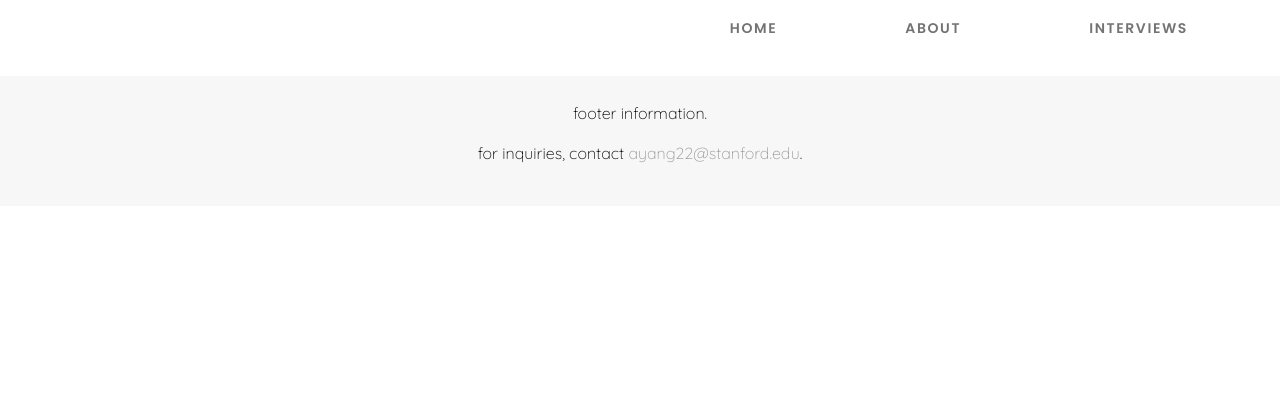
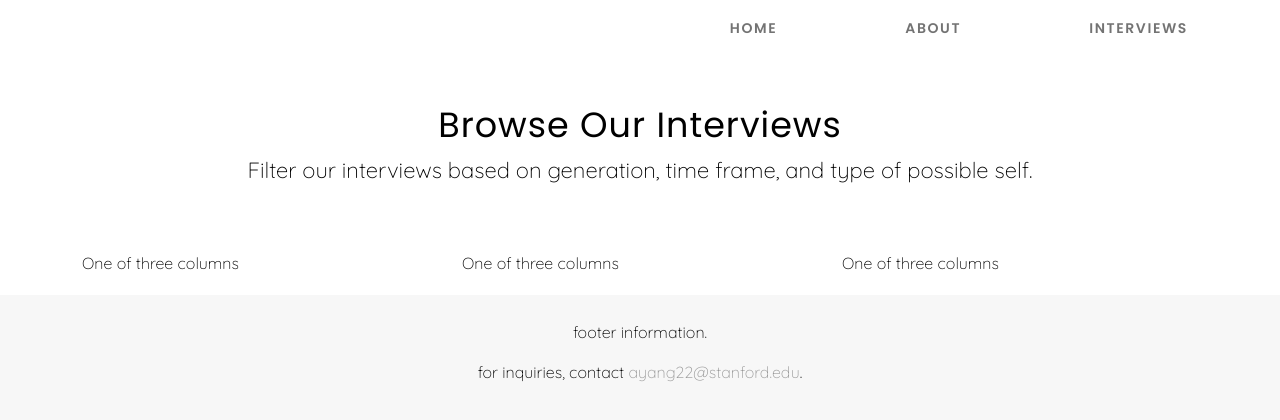
Before and after one commit to katherinevivianw/project-disconnection, a plain HTML site: page interviews.html in a window 1280 px wide. Drawn offline with nearby package versions, Linux system fonts and the light colour scheme.

Commit message:
interviews page heading

```diff
--- a/css/style.css
+++ b/css/style.css
@@ -135,6 +135,30 @@ a:hover {
     font-weight: 500;
 }
 
+/* interviews content */
+
+.interviews-heading {
+    position: relative;
+    padding-top: 3rem;
+    padding-bottom: 3rem;
+}
+
+.interviews-heading .interviews-headline {
+    position: relative;
+    font-family: "Poppins", sans-serif;
+    font-size: 35px;
+    font-weight: 400;
+    letter-spacing: 1px;
+    text-transform: capitalize;
+    color: #000;
+}
+
+.interviews-heading .interviews-desc {
+    position: relative;
+    font-size: 22px;
+    font-weight: 500;
+}
+
 /* footer */
 
 .footer {
--- a/interviews.html
+++ b/interviews.html
@@ -60,6 +60,33 @@
     </div>
     <!-- header end -->
 
+    <!-- interviews start -->
+    <!-- interviews heading start -->
+    <div class="interviews-heading">
+      <!-- brief intro -->
+      <figure class="text-center">
+        <h1 class="interviews-headline">browse our interviews</h1>
+        <p class="interviews-desc">Filter our interviews based on generation, time frame, and type of possible self.</p>
+      </figure>
+    </div>
+    <!-- interviews heading end -->
+
+    <!-- interviews search start -->
+    <div class="container">
+      <div class="row justify-content-center align-items-center">
+        <div class="col-sm">
+          One of three columns
+        </div>
+        <div class="col-sm">
+          One of three columns
+        </div>
+        <div class="col-sm">
+          One of three columns
+        </div>
+      </div>
+    </div>
+    <!-- interviews search end -->
+
   </div>
   <!-- main end -->
 
```
